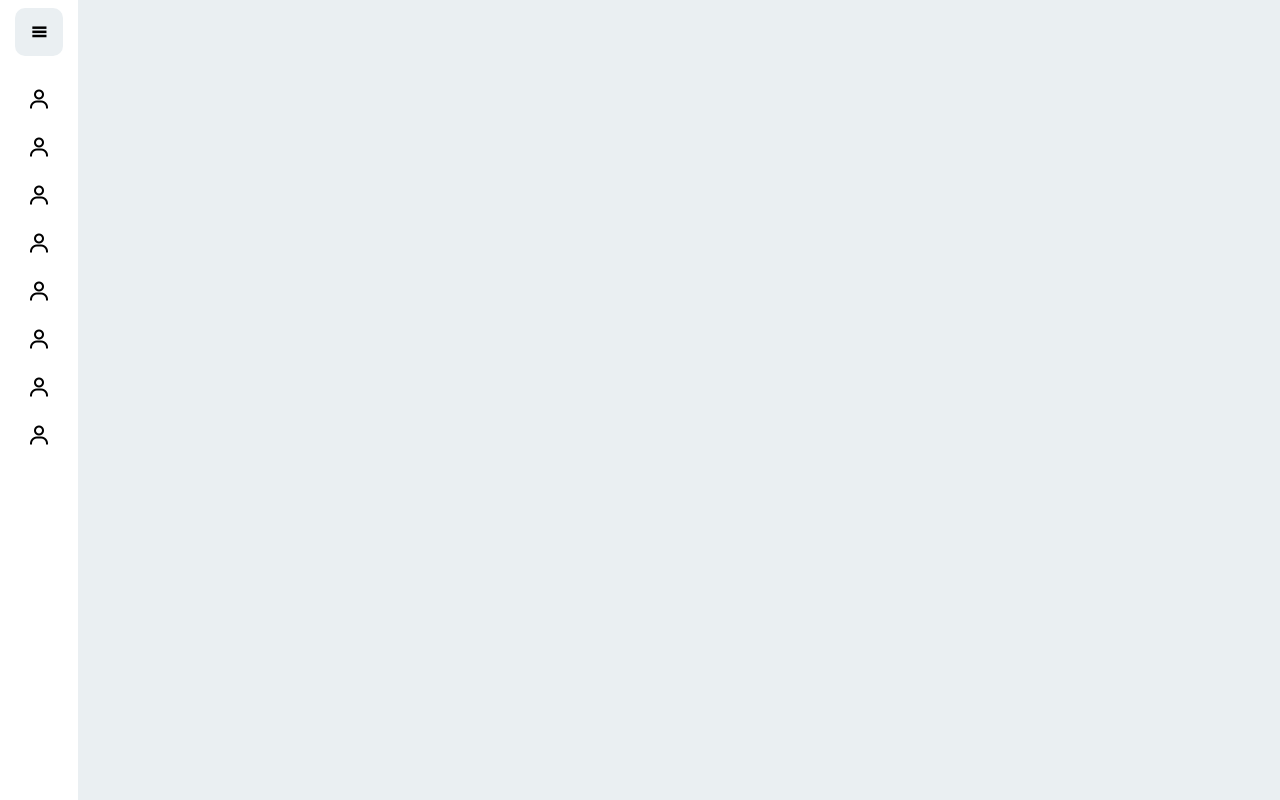
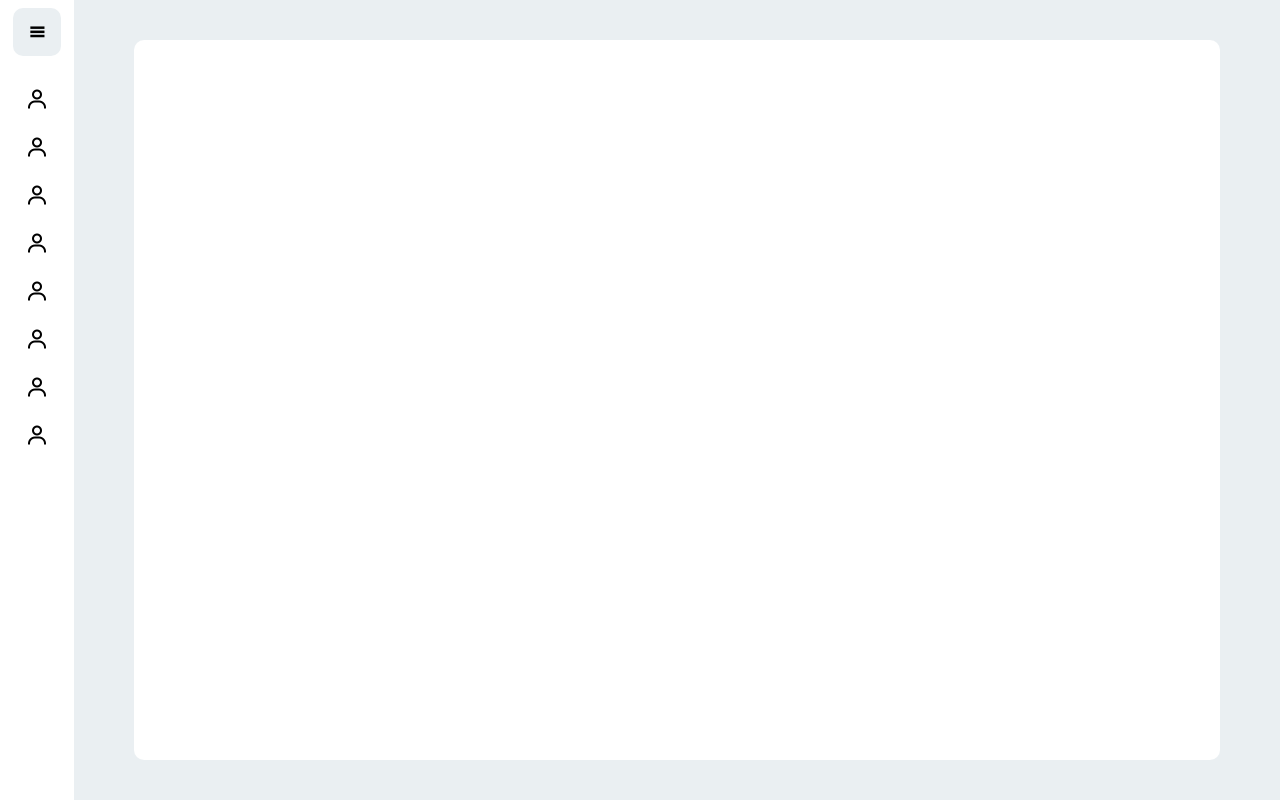
Before and after one commit to siva9495/forcollege, a React (Vite) app: page / in a window 1280 px wide. Built offline with nearby package versions, Linux system fonts and the light colour scheme.

Commit message:
added the userdetails activity in the main dashboard

```diff
--- a/src/App.jsx
+++ b/src/App.jsx
@@ -5,6 +5,7 @@ import NavbarLoginActivity from "./LoginPage/NavbarLoginActivity";
 import HomePageActivity from "./LoginPage/HomePageActivity";
 import NavSideBar from "./DashboardPage/NavSideBar";
 import DashboardActivity from "./DashboardPage/DashboardActivity";
+import UserDetailsDashboard from "./DashboardPage/UserDetailsDashboard";
 
 function App() {
 
--- a/src/DashboardPage/DashboardActivity.css
+++ b/src/DashboardPage/DashboardActivity.css
@@ -1,3 +1,5 @@
 .div_dashboard{
+    display: flex;
+    flex-direction: row;
     background-color: #eaeff2;
 }
--- a/src/DashboardPage/DashboardActivity.jsx
+++ b/src/DashboardPage/DashboardActivity.jsx
@@ -2,11 +2,13 @@ import React from 'react'
 import firebase from '../FIREBASE/firebase'
 import './DashboardActivity.css'
 import NavSideBar from './NavSideBar'
+import UserDetailsDashboard from './UserDetailsDashboard'
 
 const DashboardActivity = () => {
   return (
     <div className='div_dashboard'>
       <NavSideBar />
+      <UserDetailsDashboard />
     </div>
   )
 }
--- /dev/null
+++ b/src/DashboardPage/UserDetailsDashboard.css
@@ -0,0 +1,23 @@
+.div_userdetailsdashboard_container{
+    width: 100%;
+    height: 100vh;
+    background-color: #eaeff2;
+    display: flex;
+    align-items: center;
+    justify-content: center;
+}
+
+.div_userdetailsdashboard_content{
+    width: 90%;
+    height: 90%;
+    background-color: white;
+    border-radius: 10px;
+    display: flex;
+    flex-direction: column;
+    align-items: center;
+    justify-content: center;
+}
+
+.div_userdetailsdashboard_content_details{
+
+}
--- /dev/null
+++ b/src/DashboardPage/UserDetailsDashboard.jsx
@@ -0,0 +1,24 @@
+import React from 'react'
+import './UserDetailsDashboard.css'
+
+const UserDetailsDashboard = () => {
+  return (
+    <div className='div_userdetailsdashboard_container'>
+        <div className='div_userdetailsdashboard_content'>
+            <div className='div_userdetailsdashboard_content_details'>
+                <div className='ud_content_userdetails'>
+
+                </div>
+                <div className='ud_content_upcoming_interviews'>
+
+                </div>
+            </div>
+            <div className='div_userdetailsdashboard_content_pfphoto_resume'>
+
+            </div>
+        </div>
+    </div>
+  )
+}
+
+export default UserDetailsDashboard;
```
